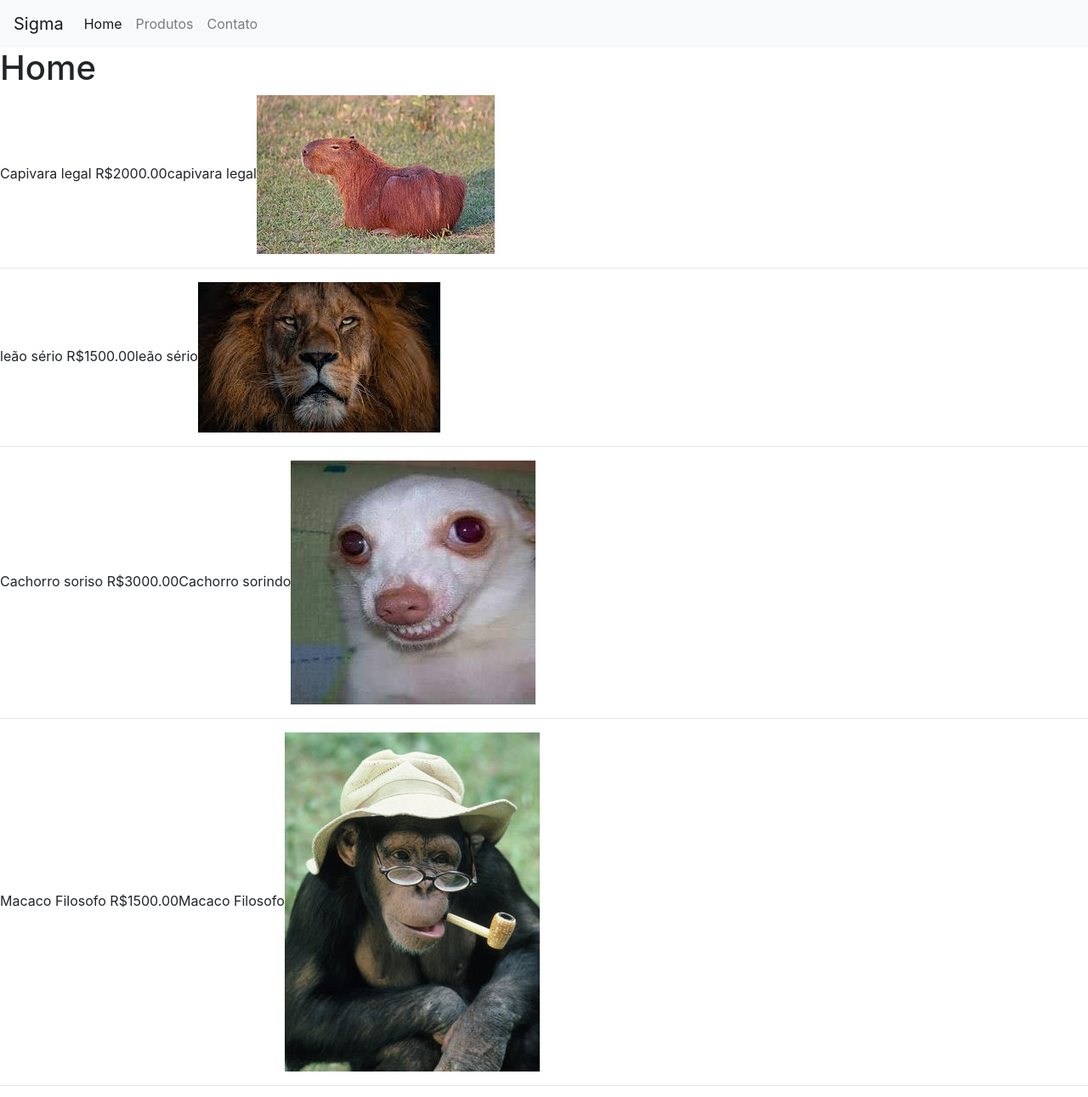
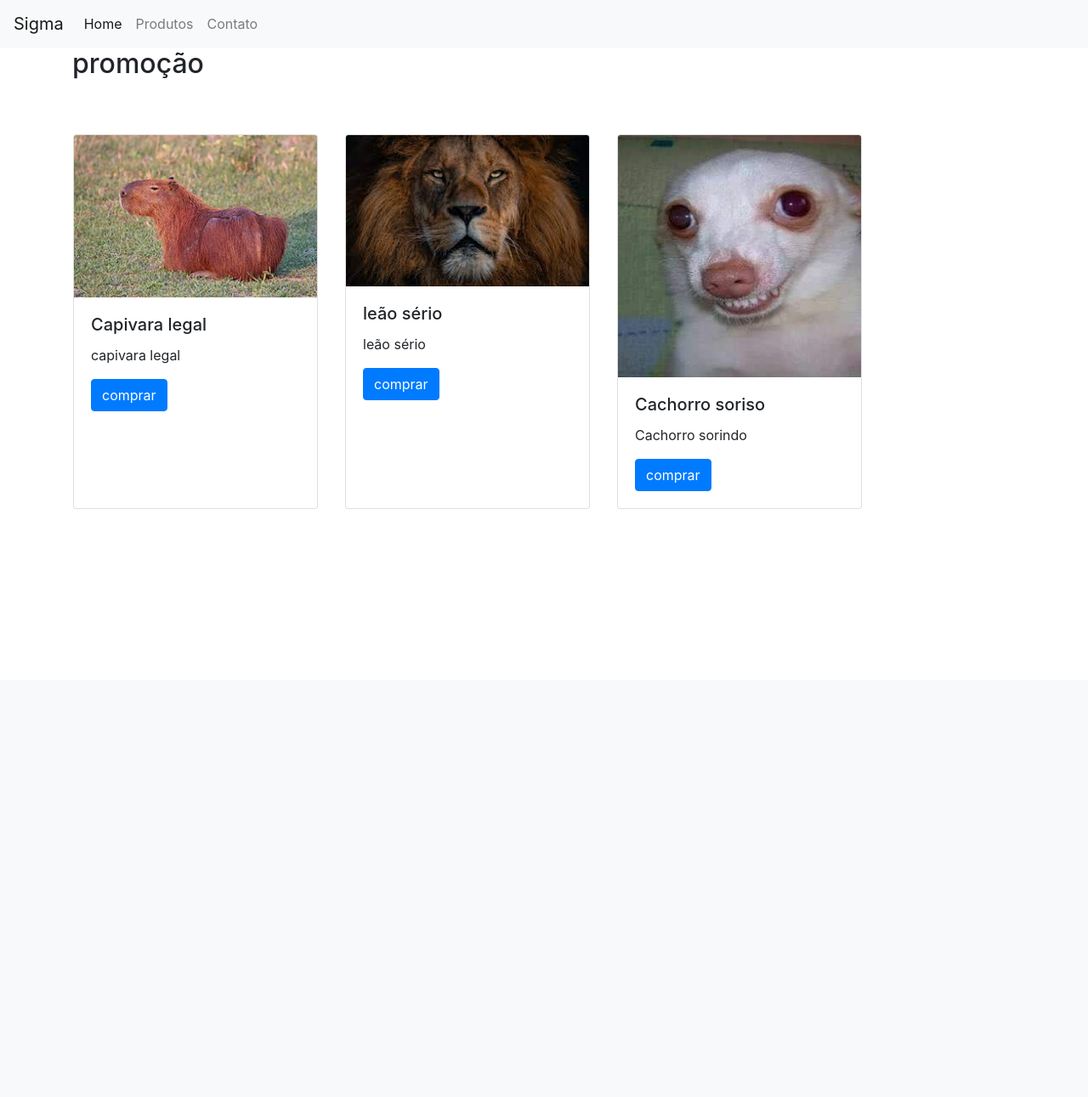
Before and after one commit to douglas3456/Site-Sigma, a PHP site: page / in a window 1280 px wide. Shown: the top 1291 px of the page at 85% size. After the commit the page ends 599 px from the top, so only its background shows below. Run offline with PHP 8.4, Linux system fonts and the light colour scheme; data that the repository does not hold is empty.

Commit message:
Add files via upload

```diff
--- a/includes/_dados.php
+++ b/includes/_dados.php
@@ -23,15 +23,15 @@ $produtos = array(
     18 => array('nome'=>'Maquiagem ','preco'=>'R$800.00','descricao'=>'teste a maquiagem','imagem'=>'maquiagem.jpg' ),
     19 => array('nome'=>'Gato triste ','preco'=>'R$10.90','descricao'=>'gato triste','imagem'=>'triste.jpg' ),
     20 => array('nome'=>' beleza','preco'=>'R$1.23','descricao'=>'como pensão e como realmente sou','imagem'=>'beleza.jpg' ),
-    22 => array('nome'=>'gasolina ','preco'=>'R$960.90','descricao'=>'não adianta','imagem'=>'gsolina.jpeg' ),
-    23 => array('nome'=>'Sad music ','preco'=>'R$814.00','descricao'=>'quando quer sofrer','imagem'=>'sad.jpg' ),
-    24 => array('nome'=>' arte','preco'=>'R$50.00','descricao'=>'comtmplar','imagem'=>'arte.jpg' ),
-    25 => array('nome'=>'servir ','preco'=>'R$1234.00','descricao'=>'mulher servido','imagem'=>'servir.jpg' ),
-    26 => array('nome'=>' sacanagem','preco'=>'R$100.00','descricao'=>'até as artes falando para pagar o boleto','imagem'=>'sacanagem.jpg' ),
-    27 => array('nome'=>'vacina ','preco'=>'R$600.00','descricao'=>'cadê?','imagem'=>'vacina.jpg' ),
-    28 => array('nome'=>'Mona Lisa ','preco'=>'R$350.00','descricao'=>'lição de moral','imagem'=>'monalisa.jpg' ),
-    29 => array('nome'=>'sapato ','preco'=>'R$730.00','descricao'=>'irrita','imagem'=>'sapato.jpg' ),
-    30 => array('nome'=>'Reflexo ','preco'=>'R$674.00','descricao'=>'Mulher no volante','imagem'=>'auto estima.jpg' ),
+    21 => array('nome'=>'gasolina ','preco'=>'R$960.90','descricao'=>'não adianta','imagem'=>'gsolina.jpeg' ),
+    22 => array('nome'=>'Sad music ','preco'=>'R$814.00','descricao'=>'quando quer sofrer','imagem'=>'sad.jpg' ),
+    23 => array('nome'=>' arte','preco'=>'R$50.00','descricao'=>'comtmplar','imagem'=>'arte.jpg' ),
+    24 => array('nome'=>'servir ','preco'=>'R$1234.00','descricao'=>'mulher servido','imagem'=>'servir.jpg' ),
+    25 => array('nome'=>' sacanagem','preco'=>'R$100.00','descricao'=>'até as artes falando para pagar o boleto','imagem'=>'sacanagem.jpg' ),
+    26 => array('nome'=>'vacina ','preco'=>'R$600.00','descricao'=>'cadê?','imagem'=>'vacina.jpg' ),
+    27 => array('nome'=>'Mona Lisa ','preco'=>'R$350.00','descricao'=>'lição de moral','imagem'=>'monalisa.jpg' ),
+    28 => array('nome'=>'sapato ','preco'=>'R$730.00','descricao'=>'irrita','imagem'=>'sapato.jpg' ),
+    29 => array('nome'=>'Reflexo ','preco'=>'R$674.00','descricao'=>'quando quero melhorar minha auto estima','imagem'=>'auto estima.jpg' ),
 );
 
 ?>
--- a/index.php
+++ b/index.php
@@ -6,20 +6,33 @@ include_once './includes/_header.php';
 
 ?>
 
-<h1>Home</h1>
-<?php
-
-for ($i=0; $i < 30; $i++){
+<div class="container">
+<h2 >promoção</h2>
+<div class="row mt-5">
 
 
-echo $produtos [$i] ['nome'];
-echo $produtos [$i] ['preco'];
-echo $produtos [$i] ['descricao'];
-echo '<img src="./content/'.$produtos [$i] ['imagem'].'">';
-echo '<hr>';
+
+  <?php
+for ($i=0; $i < 3 ; $i++) {
+
+  ?>
+
+    <div class="card m-3" style="width: 18rem;">
+  <img class="card-img-top" src="./content/<?php echo $produtos [$i]['imagem'];?>" alt="Imagem de capa do card">
+  <div class="card-body">
+    <h5 class="card-title"><?php echo $produtos [$i] ['nome'];?></h5>
+    <p class="card-text"><?php echo $produtos [$i] ['descricao'];?></p>
+    <a href="produto-detalhe.php?id=<?php echo $i;?>&tipo=promocao" class="btn btn-primary">comprar</a>
+  </div>
+</div>
+
+<?php
 }
+?>
 
-?>
+</div>
+</div>
+
 
 
 <?php
```
Also changed, not shown: produto-detalhe.php (+17 -1 lines), produtos.php (+23 -1 lines).
